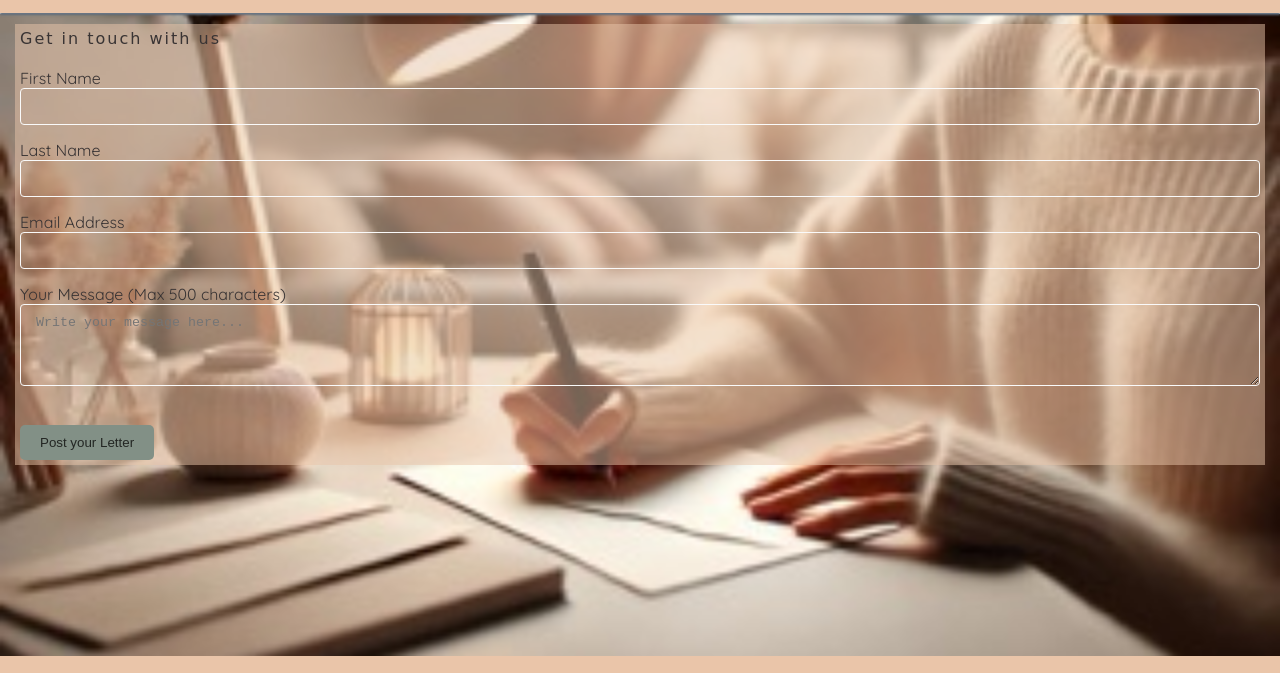
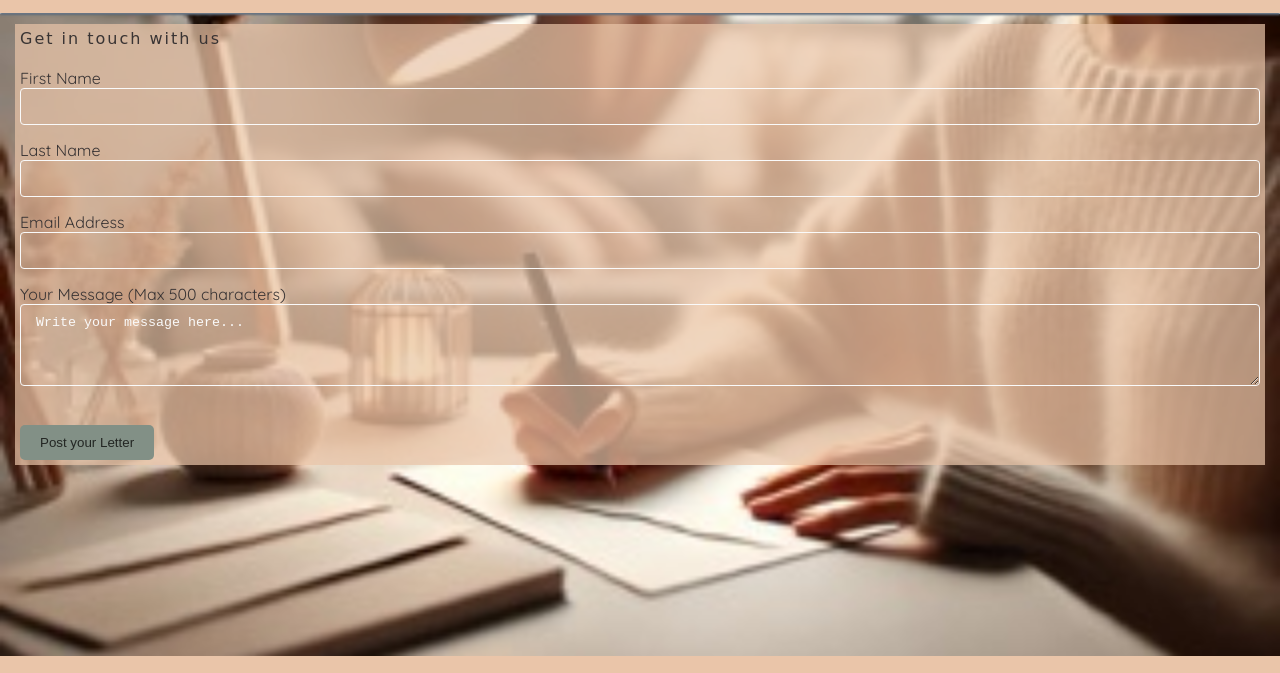
Before and after one commit to nathiedeheyl/paint-and-sip-friends, a plain HTML site: page contact-form.html in a window 1280 px wide. Shown: the part 76-749 px from the top of the page. Drawn offline with Linux system fonts and the light colour scheme; a web font is replaced by a local one.

Commit message:
change color of placeholder text

```diff
--- a/assets/css/style.css
+++ b/assets/css/style.css
@@ -151,7 +151,7 @@ main {
 #message {
     margin: 10px 15px;
     padding: 5px;
-    background-color: rgba(234, 197, 169, 0.5);
+    background-color: rgba(234, 197, 169, 0.7);
 }
 
 .text-input {
@@ -163,6 +163,11 @@ main {
     border-radius: 4px;
     /* Ensures padding doesn't exceed the width */
     box-sizing: border-box;
+}
+
+.text-input::placeholder {
+    color: #fafafa;
+    opacity: 1;
 }
 
 #message h2 {
```
